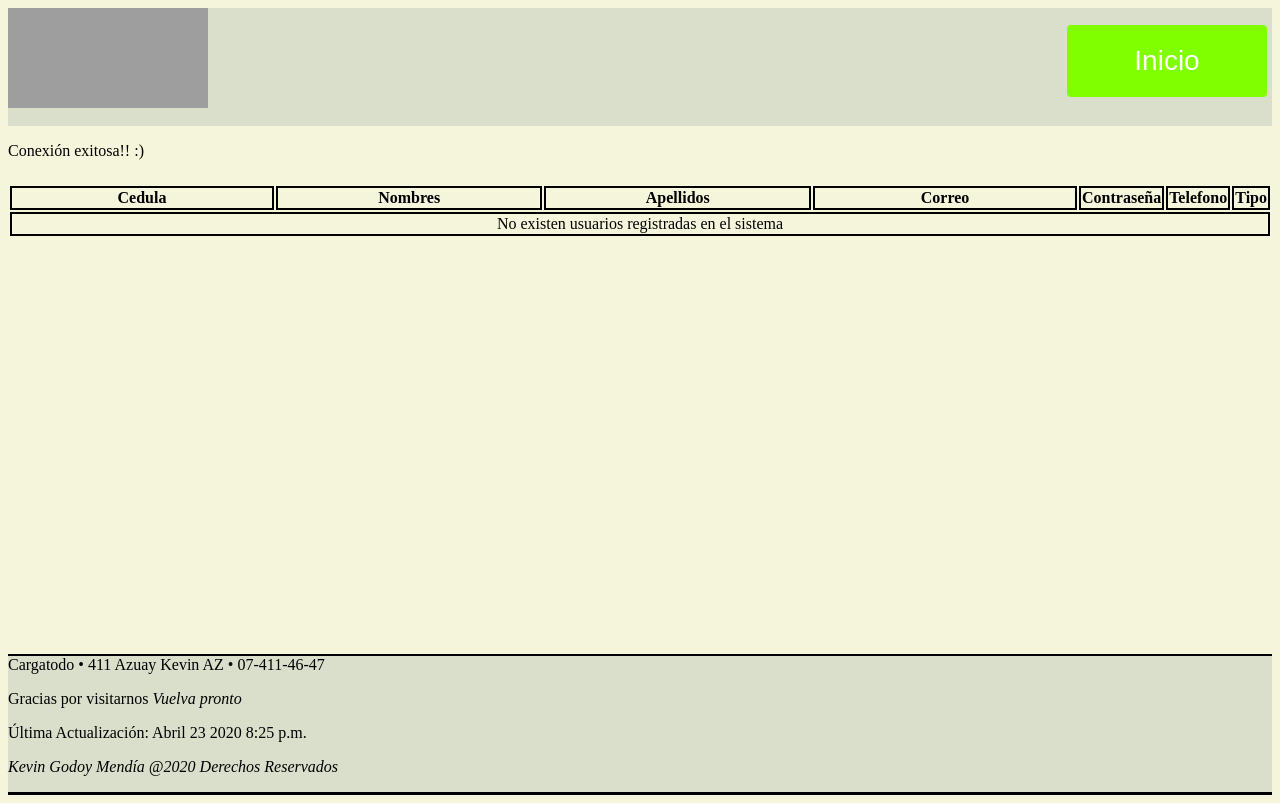
After one commit to KevinGodoy98/Practica04-Mi-Agenda-Telef-nica, a PHP site: page /public/vista/User.php?correo=1 in a window 1280 px wide. The commit adds this page. Run offline with PHP 8.4, Linux system fonts and the light colour scheme; data that the repository does not hold is empty; grey boxes are pictures that could not be loaded.

Commit message:
ListarUsuariosRegistrados

```diff
--- a/public/controlador/buscar.js
+++ b/public/controlador/buscar.js
@@ -1,4 +1,5 @@
 document.getElementById("btnBuscar").addEventListener("click",buscarAnonimo);
+
 function buscarAnonimo() {
     var parametro = document.getElementById("BuscarParametro").value;
     if (parametro == "") {
@@ -21,5 +22,4 @@ function buscarAnonimo() {
     xmlhttp.send();
     }
     return false;
-
    }
--- /dev/null
+++ b/public/controlador/buscaruser.js
@@ -0,0 +1,25 @@
+
+function buscarUsuario(){
+     new URLSearchParams(Location.search);
+    var correo = params.get('correo');
+    if (correo == "") {
+        document.getElementById("usu").innerHTML = "";
+        } else {
+        if (window.XMLHttpRequest) {
+        // code for IE7+, Firefox, Chrome, Opera, Safari
+        xmlhttp = new XMLHttpRequest();
+        } else {
+        // code for IE6, IE5
+        xmlhttp = new ActiveXObject("Microsoft.XMLHTTP");
+        }
+        xmlhttp.onreadystatechange = function() {
+        if (this.readyState == 4 && this.status == 200) {
+        //alert("llegue");
+        document.getElementById("usu").innerHTML = this.responseText;
+        }
+        };
+        xmlhttp.open("GET","/hypermedial/Practica-PHP/Practica04-Mi-Agenda-Telef-nica/public/vista/User.php?usuario="+correo,true);
+        xmlhttp.send();
+        }
+        return false;
+}
--- a/public/vista/Login.html
+++ b/public/vista/Login.html
@@ -14,8 +14,10 @@
                <legend>Iniciar Sesion:</legend>
                      <p>Llene los siguintes datos:</p><br>
                     <br>
+
                      <div><label>Ingrese Usuario:</label><input type='text' id="usuario" name="usuario"></div><br>
                      <div><label>Ingrese Contraseña:</label><input type='password' id="contraseña" name="contraseña" value='' ></div><br>
+
            </fieldset>
            <input type="submit"  id="btnValidar"  value="Ingresar">
         </form>
--- /dev/null
+++ b/public/vista/User.php
@@ -0,0 +1,107 @@
+<!DOCTYPE html>
+<html style="
+    background: beige; ">
+<head>
+ <meta charset="UTF-8">
+ <title>Gestión de usuarios</title>
+ <link rel="stylesheet" href ="/hypermedial/Practica-PHP/Practica04-Mi-Agenda-Telef-nica/public/vista/tabla.css" type="text/css" />
+</head>
+<body>
+<header style="
+    background: #afbdb363;
+    height: 118px;
+">
+            <div class="logo">
+                <nav>
+                    <a href="https://www.ups.edu.ec/sede-cuenca"><img src="https://www.pequeciencia.ups.edu.ec/imgcontenidos/2-3_Logo%20UPS.png" alt="logo" height="100" width="200"> </a>
+
+                </nav>
+
+            </div>
+            <br>
+            <div class="boton">
+                <a href="/hypermedial/Practica-PHP/Practica04-Mi-Agenda-Telef-nica/index.html"><input type="button" id="btnInicio" value="Inicio" style="float: right; width: 20%;display: inline-block;border-radius: 4px;background-color: chartreuse;border: none;color: #FFFFFF;text-align: center;font-size: 28px;padding: 20px;width: 200px;transition: all 0.5s;cursor: pointer;margin: 5px;cursor: pointer;display: inline-block;position: relative;transition: 0.5s;margin-left: 174px;margin-top: -231px;"></a>
+            </div>
+            <br>
+             <br>
+             <br>
+            <div class="boton">
+                <a href="/hypermedial/Practica-PHP/Practica04-Mi-Agenda-Telef-nica/index.html"><input type="button" id="btnInicio" value="Inicio" style="float: right; width: 20%;display: inline-block;border-radius: 4px;background-color: chartreuse;border: none;color: #FFFFFF;text-align: center;font-size: 28px;padding: 20px;width: 200px;transition: all 0.5s;cursor: pointer;margin: 5px;cursor: pointer;display: inline-block;position: relative;transition: 0.5s;margin-left: 174px;margin-top: -159px;"></a>
+            </div>
+        </header>
+
+        <?php
+ //incluir conexión a la base de datos
+ include '../../config/ConexionBD.php';
+ //echo "Hola " . $cedula;
+$correo= $_GET['correo'];
+ $sql = "SELECT u.usu_cedula,u.usu_nombres,u.usu_apellidos,u.usu_correo,u.usu_contrasena,t.tel_numero,t.tel_tipo
+         from usuario u , Telefonos t
+         where u.usu_codigo = t.tel_usu_codigo
+         And u.usu_correo ='$correo'";
+
+
+//cambiar la consulta para puede buscar por ocurrencias de letras
+ $result =$conn->query($sql);
+ echo " <table style='width:100%'>
+ <tr>
+ <th>Cedula</th>
+ <th>Nombres</th>
+ <th>Apellidos</th>
+ <th>Correo</th>
+ <th>Contraseña</th>
+ <th>Telefono</th>
+ <th>Tipo</th>
+ </tr>";
+
+ if ($result->num_rows > 0 ) {
+
+    while($row = $result->fetch_assoc()) {
+    echo "<tr>";
+
+    echo " <td style=text-align:center>" . $row['usu_cedula'] ."</td>";
+
+    echo " <td style=text-align:center>" . $row['usu_nombres'] ."</td>";
+
+    echo " <td style=text-align:center>" . $row['usu_apellidos'] . "</td>";
+
+    echo " <td style=text-align:center>" . $row['usu_correo'] ."</td>";
+
+    echo " <td style=text-align:center>" . $row['usu_contrasena'] ."</td>";
+
+    echo " <td style=text-align:center>" . $row['tel_numero'] . "</td>" ;"<br>";
+
+    echo " <td style=text-align:center>" . $row['tel_tipo'] . "</td>" ;"<br>";
+
+    echo "</tr>";
+    }
+   }else{
+    echo "<tr>";
+    echo " <td colspan='7'> No existen usuarios registradas en el sistema </td>";
+    echo "</tr>";
+ }
+
+ echo "</table>";
+ $conn->close();
+
+?>
+<footer id="piepagina" style="
+    margin-top: 416px;
+    clear: both;
+    border: rgb(86, 87, 143);
+    padding: 0px;
+    border-bottom: outset;
+    border-color: darkslategrey;
+    border-top: 2px solid black;
+    background-color: #afbdb363;
+">
+                Cargatodo • 411 Azuay Kevin AZ  • 07-411-46-47<br>
+               <p>Gracias por visitarnos <em>Vuelva pronto</em></p>
+               <p>Última Actualización:
+               <time datetime="2020-04-23">Abril 23 2020 8:25 p.m.</time></p>
+               <p><cite>Kevin Godoy Mendía @2020 Derechos Reservados</cite></p>
+</footer>
+<script src="../controlador/buscaruser.js"></script>
+</body>
+
+</html>
```
Also changed, not shown: public/controlador/Login.php (+13 -2 lines), admin/c.html (deleted).
